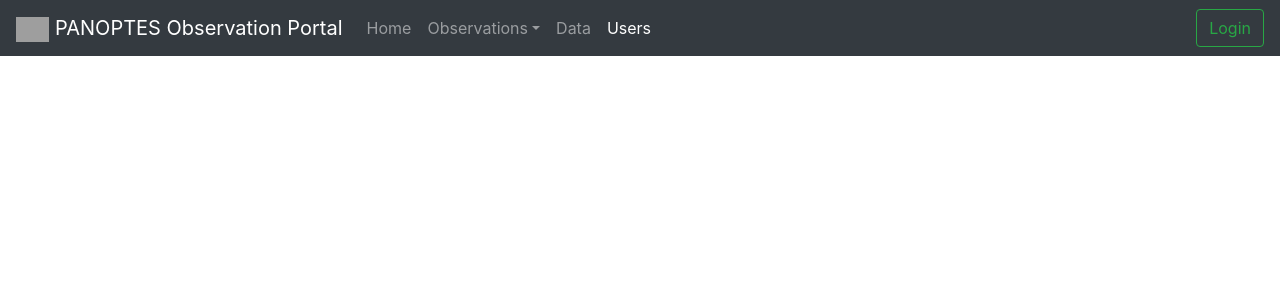
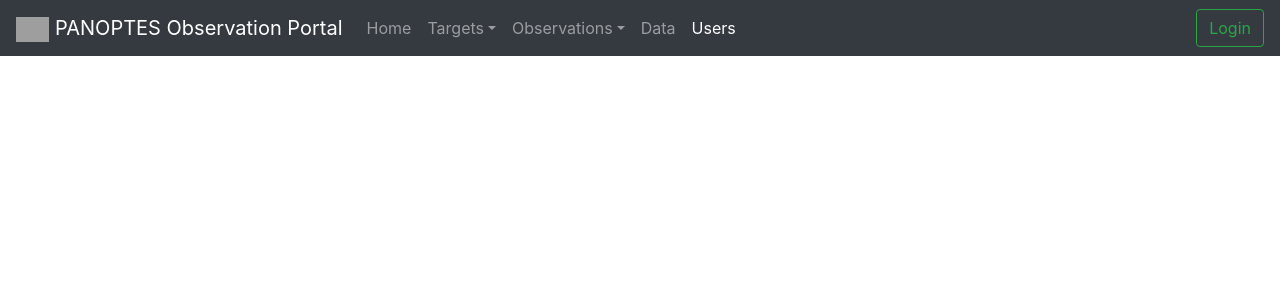
Before and after one commit to panoptes/panoptes-tom, a Django app: page /remoterequests/user-profile/1/ in a window 1280 px wide. Shown: the top 300 px of the page. Run offline with Django 3.2, Linux system fonts and the light colour scheme; some libraries are stand-ins or nearby versions; grey boxes are pictures that could not be loaded.

Commit message:
Restores 'Target' menu tab, as it was somehow deleted.

```diff
--- a/templates/tom_common/navbar_content.html
+++ b/templates/tom_common/navbar_content.html
@@ -6,6 +6,22 @@ For customization instructions, see tom_common/base.html
 
 <li class="nav-item {% if request.resolver_match.url_name == 'home' %}active{% endif %}">
     <a class="nav-link" href="/">Home <span class="sr-only">(current)</span></a>
+</li>
+
+<li class="nav-item dropdown">
+    <a class="nav-link dropdown-toggle" data-toggle="dropdown">Targets</a>
+    <ul class="dropdown-menu">
+        <li class="nav-item {% if request.resolver_match.namespace == 'targets' %}active{% endif %}">
+            <a class="nav-link" href="{% url 'targets:list' %}">
+                <font color="black">Targets</font>
+            </a>
+        </li>
+        <li class="nav-item {% if request.resolver_match.namespace == 'targets' %}active{% endif %}">
+            <a class="nav-link" href="{% url 'targets:targetgrouping' %}">
+                <font color="black">Target Grouping</font>
+            </a>
+        </li>
+    </ul>
 </li>
 
 <li class="nav-item dropdown">
```
